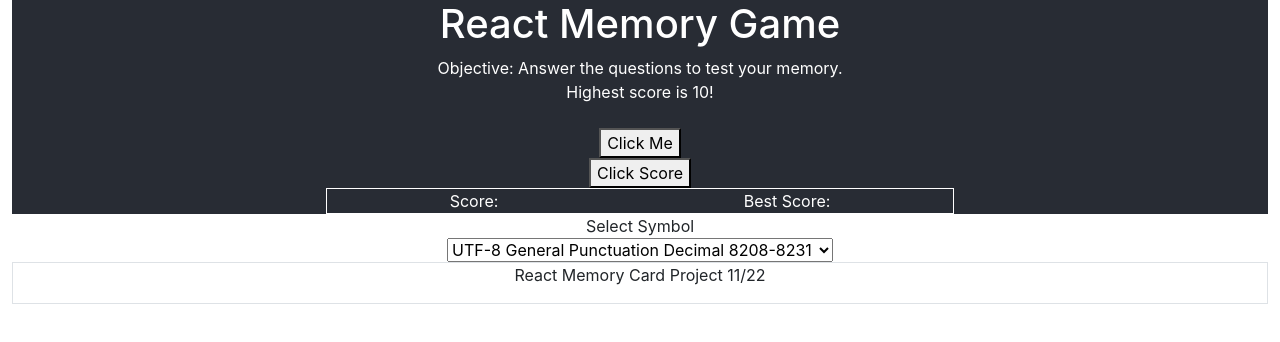
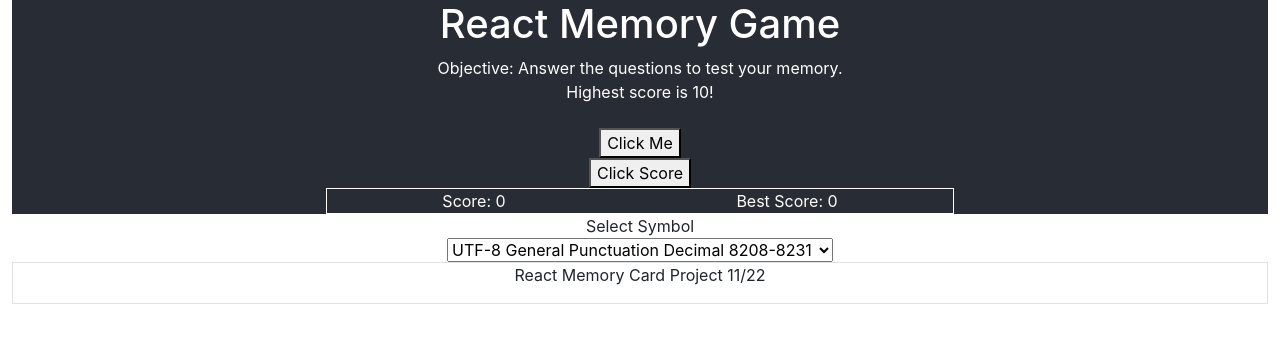
Before and after one commit to reidbraswell1/react-memory-card-project, a React (Create React App) app: page / in a window 1280 px wide. Shown: the top 342 px of the page. Built offline with nearby package versions, Linux system fonts and the light colour scheme.

Commit message:
Adding props for score and best score

```diff
--- a/src/components/ScoreCard.jsx
+++ b/src/components/ScoreCard.jsx
@@ -6,8 +6,8 @@
     }
     render() {
         return (<div className="App-scoreboard">
-            <span>Score:</span>
-            <span>Best Score:</span>
+            <span>Score: {this.props.score}</span>
+            <span>Best Score: {this.props.bestScore}</span>
             </div>);
     }
 }
```
